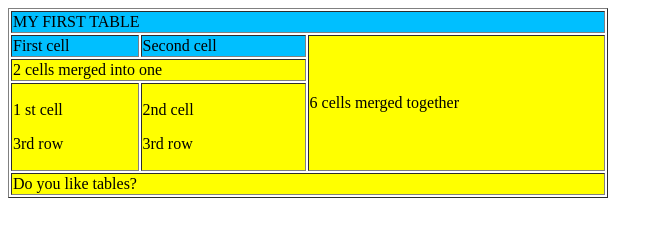
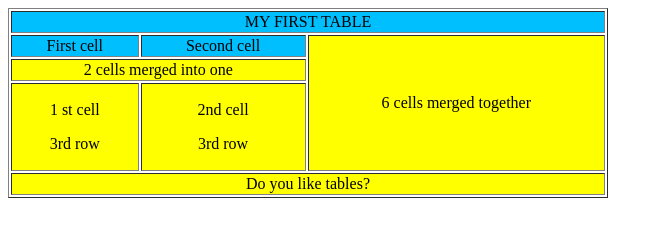
Before and after one commit to KatyaAbramovych/Table.Homework3, a plain HTML site: page index.html in a window 1280 px wide. Shown: the whole page, without its empty margins (0-663 px from the left). Drawn offline with Linux system fonts and the light colour scheme.

Commit message:
center alignment

```diff
--- a/index.html
+++ b/index.html
@@ -5,17 +5,25 @@
     <meta http-equiv="X-UA-Compatible" content="IE=edge">
     <meta name="viewport" content="width=device-width, initial-scale=1.0">
     <title> Table </title>
+    <style>
+    .stc {
+        text-align: center;
+        background: blue;
+
+    }
+
+    </style>
 </head>
 <body>
-    <table width="600" border="1">
-        <tbody>
+    <table width="600" border="1" cellspacing="2" >
+        <tbody class="stc">
             <tr>
                 <td bgcolor="#00BFFF" colspan="3">MY FIRST TABLE</td>
             </tr>
             <tr>
                 <td bgcolor="#00BFFF">First cell</td>
                 <td bgcolor="#00BFFF">Second cell</td>
-                <td rowspan="3" bgcolor="#FFFF00">6 cells merged together</td>
+                <td rowspan="3" bgcolor="#FFFF00" >6 cells merged together</td>
             </tr>
             <tr>
                 <td colspan="2" bgcolor="#FFFF00">2 cells merged into one</td>
```
